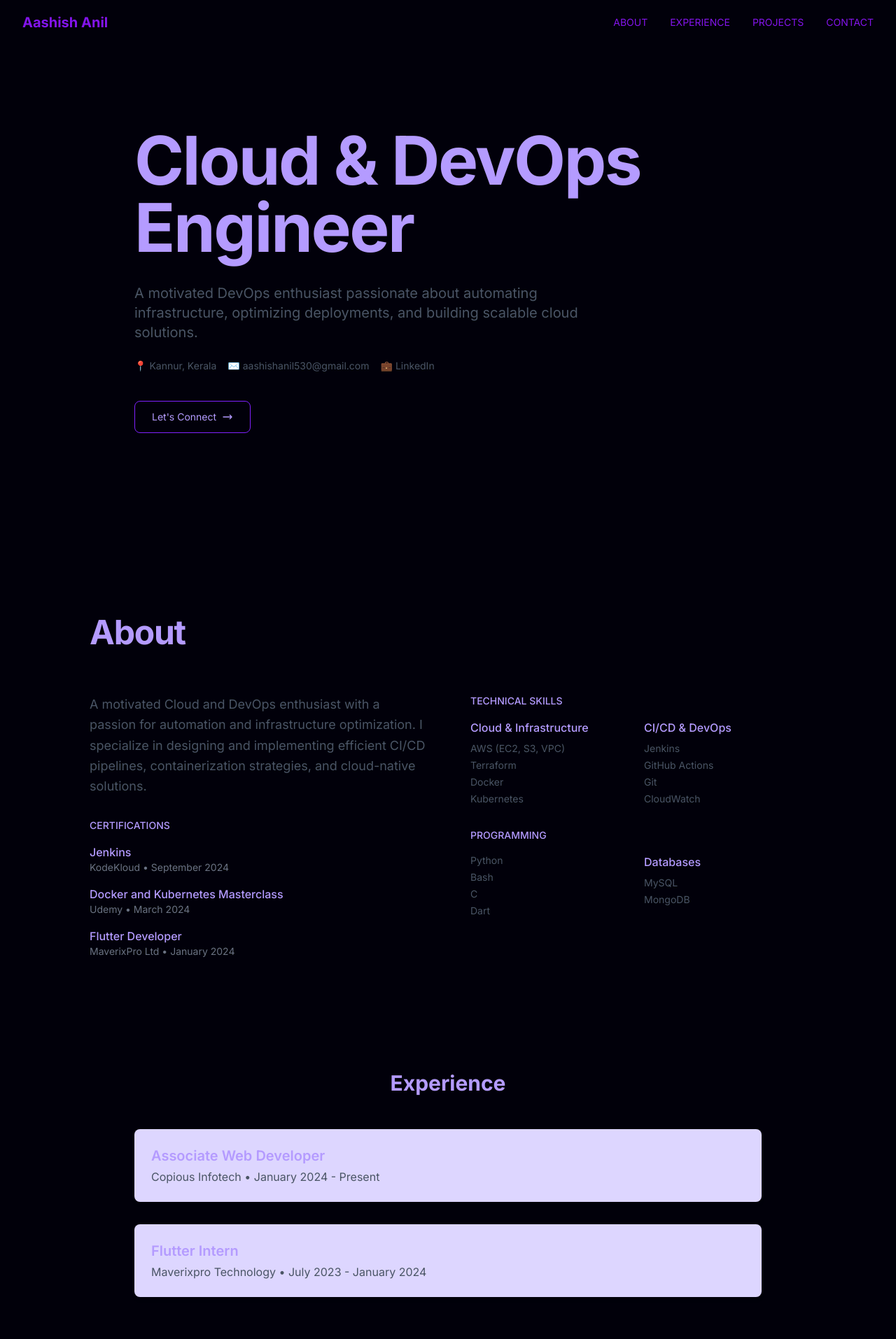
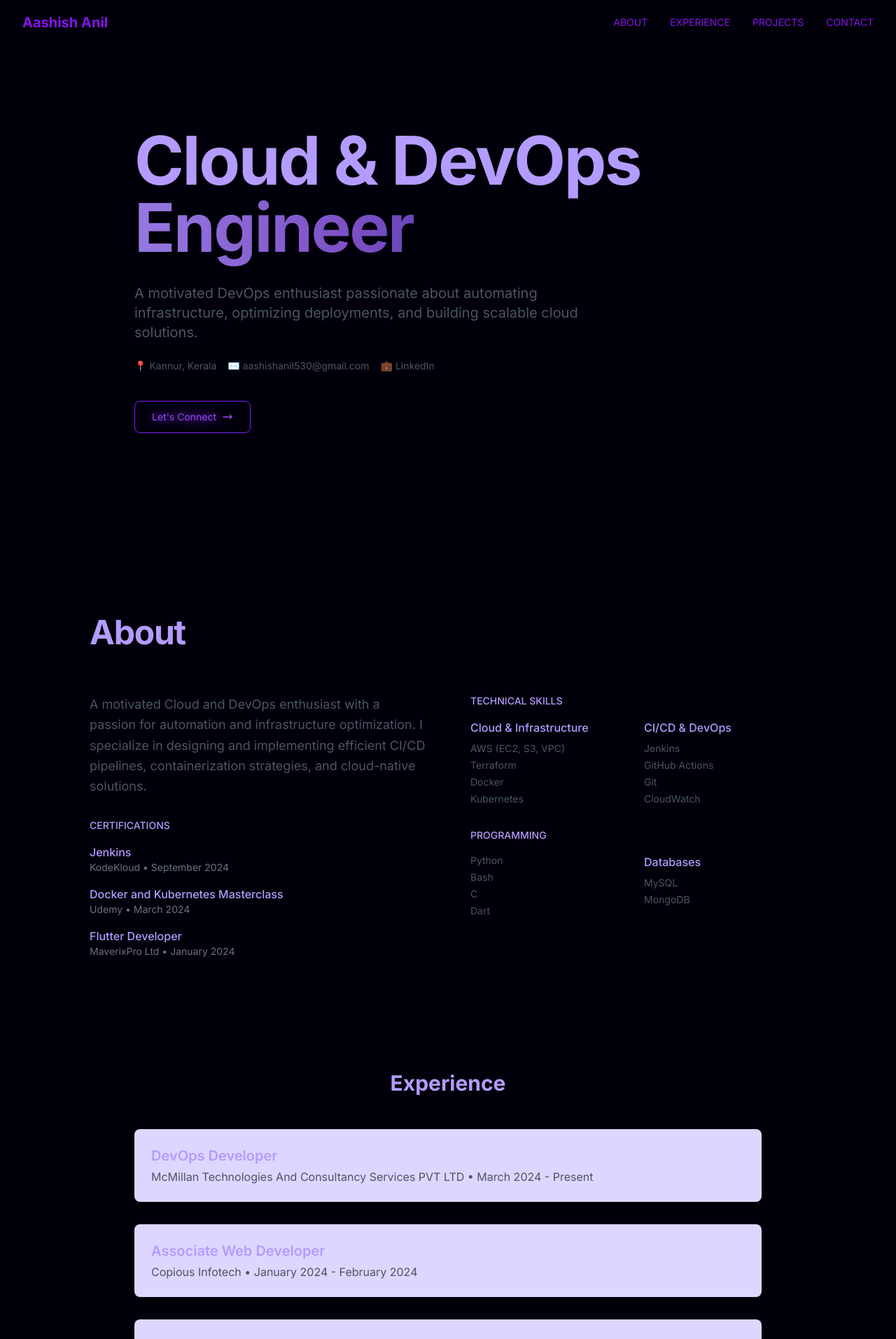
Before and after one commit to Aashish019/ashphotfolio, a Next.js app: page / in a window 1280 px wide. Shown: the top 1914 px of the page at 70% size. Built offline with nearby package versions, Linux system fonts and the light colour scheme.

Commit message:
added cursor glow

```diff
--- a/src/app/globals.css
+++ b/src/app/globals.css
@@ -209,3 +209,60 @@ h1, h2, h3, h4, h5, h6 {
 .animate-on-scroll.visible {
   opacity: 1;
 }
+
+@keyframes gradientShift {
+  0% { background-position: 0% 50%; }
+  50% { background-position: 100% 50%; }
+  100% { background-position: 0% 50%; }
+}
+
+.animate-color-shift {
+  background: linear-gradient(90deg, #9e84eb, #7c4fc4, #2422a0, #230d66);
+  background-size: 300% 300%;
+  -webkit-background-clip: text;
+  -webkit-text-fill-color: transparent;
+  animation: gradientShift 6s ease infinite;
+}
+
+@keyframes neonPulse {
+  0%, 100% {
+    color: #b49bff;
+    text-shadow: 0 0 5px #b49bff, 0 0 10px #b49bff;
+  }
+  50% {
+    color: #8400ff;
+    text-shadow: 0 0 20px #7700ff, 0 0 40px #9900ff;
+  }
+}
+
+.animate-neon {
+  animation: neonPulse 2s infinite;
+}
+
+
+@keyframes typingColor {
+  0% { color: #b49bff; }
+  50% { color: #ff84e8; }
+  100% { color: #b49bff; }
+}
+
+.animate-typewriter-color {
+  animation: typingColor 3s infinite;
+}
+
+/* Cursor Glow */
+.cursor-glow {
+  position: fixed;
+  top: 0;
+  left: 0;
+  width: 180px;
+  height: 180px;
+  pointer-events: none;
+  border-radius: 50%;
+  background: radial-gradient(circle, rgba(131, 20, 235, 0.35), transparent 70%);
+  transform: translate(-50%, -50%);
+  mix-blend-mode: screen;
+  z-index: 9999;
+  opacity: 0;
+  transition: opacity 0.3s ease;
+}
--- a/src/app/layout.tsx
+++ b/src/app/layout.tsx
@@ -1,6 +1,7 @@
 import type { Metadata } from "next";
 import { Inter } from "next/font/google";
 import "./globals.css";
+import CursorGlow from "@/components/CursorGlow";
 
 const inter = Inter({
   subsets: ["latin"],
@@ -20,6 +21,7 @@ export default function RootLayout({
   return (
     <html lang="en">
       <body className={`${inter.className} antialiased`}>
+        <CursorGlow />
         {children}
       </body>
     </html>
--- a/src/app/page.tsx
+++ b/src/app/page.tsx
@@ -47,10 +47,10 @@ const contactTitle = useScrollAnimation("animate-fadeIn");
       <section className="min-h-screen flex items-center justify-center section-padding px-5 ">
         <div className="container mx-auto">
           <div className="max-w-4xl mx-auto fade-in animate-on-scroll" ref={homeTitle}>
-            <h1 className="text-6xl md:text-7xl lg:text-8xl font-bold mb-8 tracking-tight   text-[#b49bff]">
+            <h1 className="text-6xl md:text-7xl lg:text-8xl font-bold mb-8 tracking-tight text-[#b49bff]">
               Cloud & DevOps
               <br />
-              <span className="gradient-text ">Engineer</span>
+              <span className="gradient-text animate-color-shift">Engineer</span>
             </h1>
             <div className="space-y-6 text-gray-600">
               <p className="text-lg md:text-xl max-w-2xl ">
@@ -68,7 +68,7 @@ const contactTitle = useScrollAnimation("animate-fadeIn");
               <div className="pt-4">
                 <a
                   href="#contact"
-                  className="inline-flex items-center text-[#b49bff] text-sm border border-violet-600 px-6 py-3 rounded-lg hover:bg-violet-600 hover:text-white transition-colors"
+                  className="inline-flex animate-neon items-center text-[#b49bff] text-sm border border-violet-600 px-6 py-3 rounded-lg hover:bg-violet-600 hover:text-white transition-colors"
                 >
                   Let's Connect
                   <svg className="ml-2 w-4 h-4" fill="none" stroke="currentColor" viewBox="0 0 24 24">
@@ -171,8 +171,12 @@ const contactTitle = useScrollAnimation("animate-fadeIn");
           <h2 className="text-3xl font-bold text-center mb-12">Experience</h2>
           <div className="max-w-4xl mx-auto space-y-8">
             <div className= "backdrop-blur-md bg-violet-200 rounded-lg shadow-md p-6">
+              <h3 className="text-xl font-semibold">DevOps Developer</h3>
+              <p className="text-gray-600 mt-1">McMillan Technologies And Consultancy Services PVT LTD • March 2024 - Present</p>
+            </div>
+            <div className= "backdrop-blur-md bg-violet-200 rounded-lg shadow-md p-6">
               <h3 className="text-xl font-semibold">Associate Web Developer</h3>
-              <p className="text-gray-600 mt-1">Copious Infotech • January 2024 - Present</p>
+              <p className="text-gray-600 mt-1">Copious Infotech • January 2024 - February 2024</p>
             </div>
             <div className="bg-violet-200 backdrop-blur-md rounded-lg shadow-md p-6">
               <h3 className="text-xl font-semibold">Flutter Intern</h3>
--- /dev/null
+++ b/src/components/CursorGlow.tsx
@@ -0,0 +1,35 @@
+"use client";
+import { useEffect, useState } from "react";
+
+export default function CursorGlow() {
+  const [pos, setPos] = useState({ x: 0, y: 0 });
+  const [visible, setVisible] = useState(false);
+
+  useEffect(() => {
+    const moveGlow = (e: MouseEvent) => {
+      setPos({ x: e.clientX, y: e.clientY });
+      setVisible(true);
+    };
+
+    const hideGlow = () => setVisible(false);
+
+    window.addEventListener("mousemove", moveGlow);
+    window.addEventListener("mouseleave", hideGlow);
+
+    return () => {
+      window.removeEventListener("mousemove", moveGlow);
+      window.removeEventListener("mouseleave", hideGlow);
+    };
+  }, []);
+
+  return (
+    <div
+      className="cursor-glow"
+      style={{
+        left: pos.x,
+        top: pos.y,
+        opacity: visible ? 1 : 0,
+      }}
+    />
+  );
+}
```
